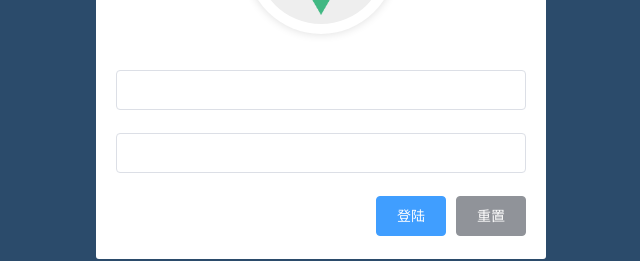
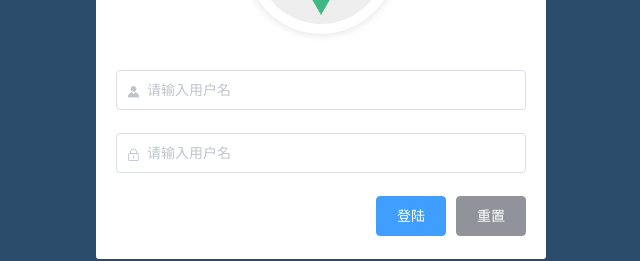
Before and after one commit to lx4556332/VueTest, a Vue app: page /#/login in a window 1280 px wide. Shown: the part 291-552 px from the top of the page, without its empty margins (319-959 px from the left). Built offline with nearby package versions, Linux system fonts and the light colour scheme; the HTML template or start-up script is replaced by a standard one.

Commit message:
添加样式小图标

```diff
--- a/src/components/Login.vue
+++ b/src/components/Login.vue
@@ -9,11 +9,15 @@
       <el-form label-width="0" class="login_form">
         <!--用户名-->
         <el-form-item>
-          <el-input></el-input>
+          <el-input placeholder="请输入用户名">
+            <i slot="prefix" class="el-input__icon el-icon-s-custom"></i>
+          </el-input>
         </el-form-item>
         <!--密码-->
         <el-form-item>
-          <el-input></el-input>
+          <el-input placeholder="请输入用户名">
+            <i slot="prefix" class="el-input__icon el-icon-lock"></i>
+          </el-input>
         </el-form-item>
         <!-- 按钮区域 -->
         <el-form-item class="btns">
@@ -64,14 +68,11 @@ export default {};
   display: flex;
   justify-content: flex-end;
 }
-.login_form
-{
-  position:absolute;
+.login_form {
+  position: absolute;
   bottom: 0;
   width: 100%;
   padding: 0 20px;
-  box-sizing:border-box;
-
-
+  box-sizing: border-box;
 }
 </style>
```
